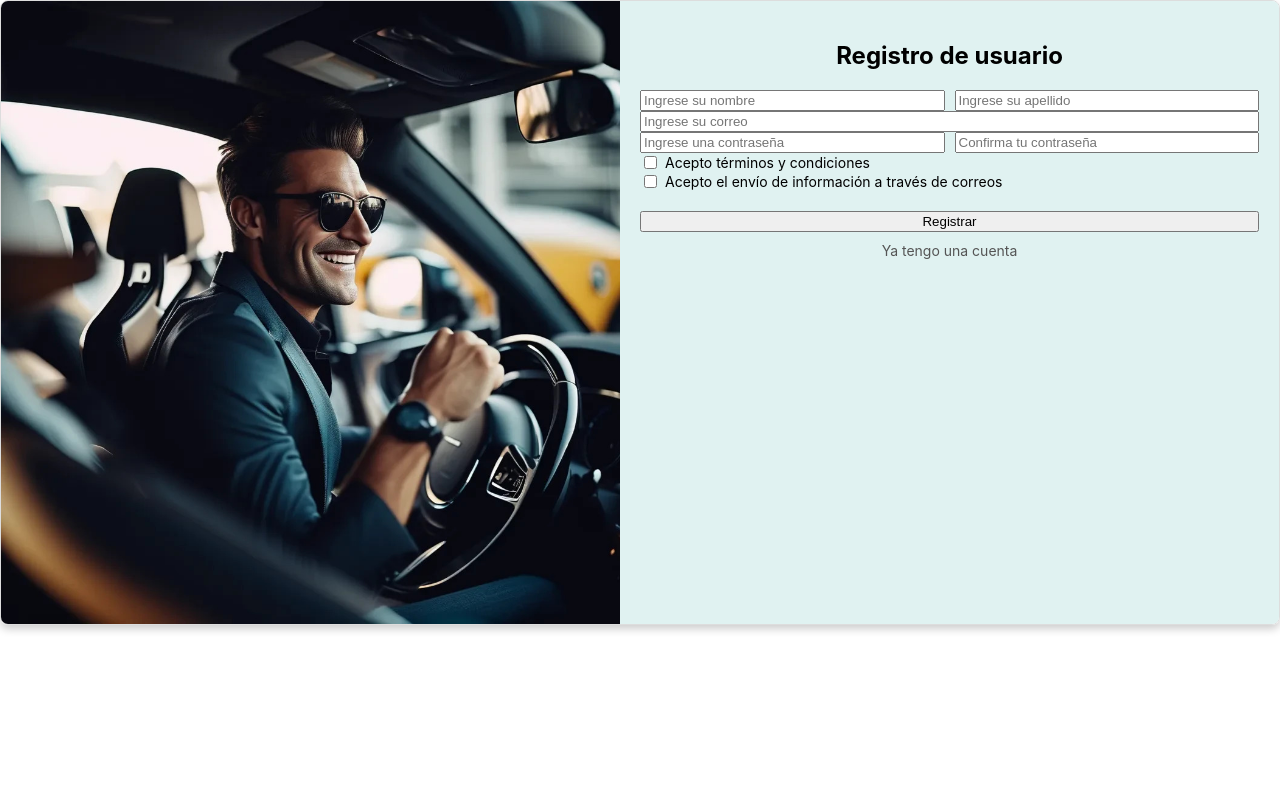
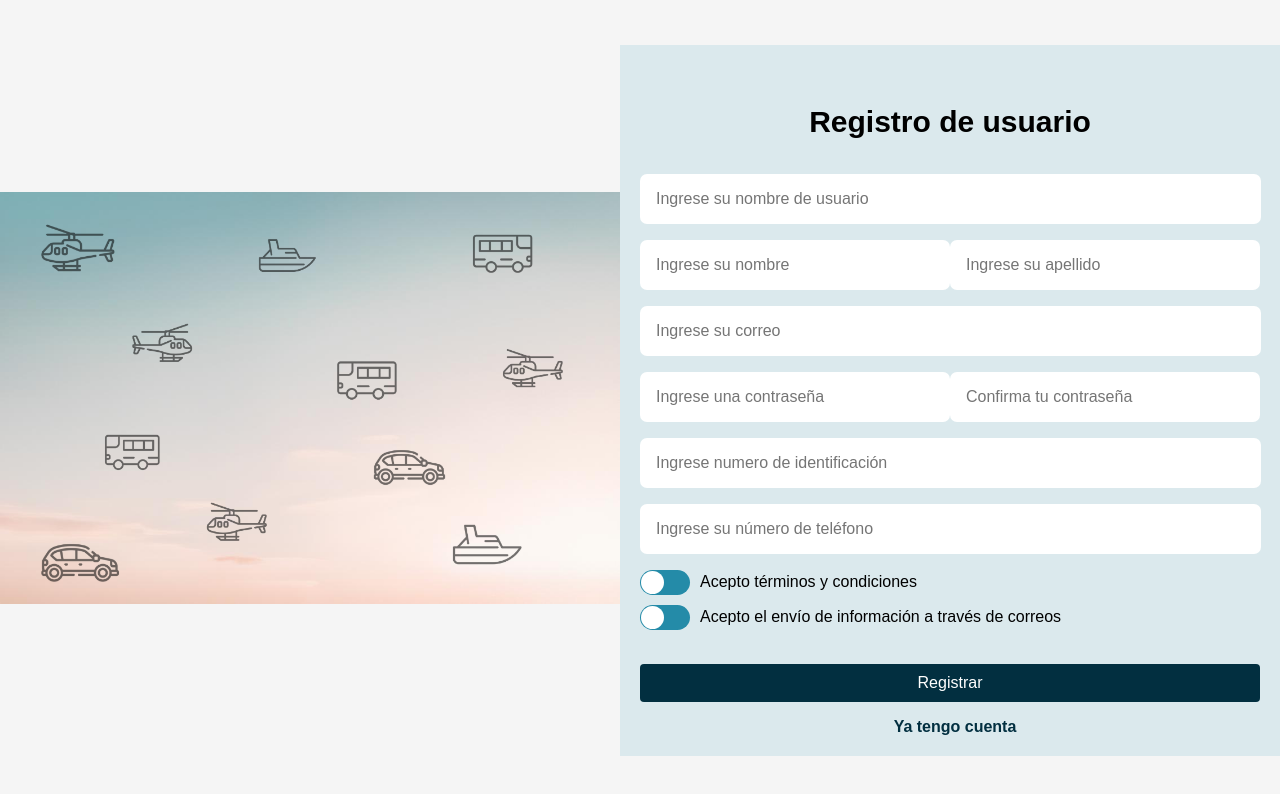
Before and after one commit to JhonnyGod/Drive-Now-Frontend, a React (Create React App) app in the folder drive-now/: page /register in a window 1280 px wide. Shown: the top 794 px of the page. Built offline with nearby package versions, Linux system fonts and the light colour scheme; a web font is replaced by a local one.

Commit message:
Modificación interfaz de registro

```diff
--- a/drive-now/src/pages/Login/login.css
+++ b/drive-now/src/pages/Login/login.css
@@ -10,14 +10,12 @@
     background-position: center;
     font-family: 'Lucida Bright', sans-serif;
 }
-
-
   .form {
     position: flex;
     background-color: #dbe9ed;
     padding: 3rem;
     border-radius: 5px;
-    box-shadow: 0 6px 8px rgba(0, 0, 0, 0.1);
+    box-shadow: 0 10px 15px rgba(0, 0, 0, 0.1);
     width: 100%;
     max-width: 420px;
     transition: transform 0.3s ease, box-shadow 0.3s ease;
@@ -55,7 +53,7 @@
     position: relative;
   }
 
-  .icon{
+  .icon {
     position: absolute;
     top: 70%;
     transform: translateY(-50%);
@@ -157,3 +155,26 @@
     border-radius: 10px;
     color: #9CD7E6;
   }
+
+  @keyframes zoomIn {
+    0% {
+      opacity: 0;
+      transform: scale(0.9);
+    }
+    100% {
+      opacity: 1;
+      transform: scale(1);
+    }
+  }
+
+  .form {
+    opacity: 0;
+    animation: zoomIn 0.4s ease-out forwards;
+    transform-origin: center;
+  }
+
+  @media (max-width: 600px) {
+    .form input {
+      font-size: 2rem;
+    }
+  }
--- a/drive-now/src/pages/Login/login.jsx
+++ b/drive-now/src/pages/Login/login.jsx
@@ -87,7 +87,7 @@ export const Login = () => {
     <>
     <div className="container">
       <form onSubmit={handleSubmit} className="form">
-      <div className="forgot-password">
+          <div className="forgot-password">
             <a href="#" className="Return" > Regresar </a>
           </div>
         <div className="profile-image-container">
@@ -118,7 +118,7 @@ export const Login = () => {
             className="input"
             placeholder="Ingresa tu contraseña"
           />
-          <i className="fas fa-lock icon"></i>
+          <i className="fas fa-lock icon" ></i>
         </div>
         <button type="submit" className="button">Iniciar</button>
         <div className="link">
--- a/drive-now/src/pages/PasswordForgot/recover.jsx
+++ b/drive-now/src/pages/PasswordForgot/recover.jsx
@@ -47,6 +47,7 @@ const Recover = () => {
             <div className="Recover">
                 <h1>Recuperar contraseña</h1>
                 <form onSubmit={recoverPasswordFunction}>
+                <div className="line">
                     <input
                         type="email"
                         id="email"
@@ -55,6 +56,8 @@ const Recover = () => {
                         placeholder="Ingresa tu correo electrónico."
                         required
                     />
+                    <i className="fas fa-envelope recover_icon"></i>
+                  </div>
                     <button type="submit" className='sendbutton'>Enviar</button>
                 </form>
                 {showModal && (
--- a/drive-now/src/pages/Register/register.css
+++ b/drive-now/src/pages/Register/register.css
@@ -1,12 +1,12 @@
 /* RegistroUsuario.css */
 
 .registro-container {
-    display: flex;
-    margin: auto;
-    border: 1px solid #ddd;
-    border-radius: 8px;
-    overflow: hidden;
-    box-shadow: 0 4px 8px rgba(0, 0, 0, 0.2);
+  display: flex;
+  justify-content: center;
+  align-items: center;
+  height: 100vh ;
+  font-family: 'Lucida Bright', sans-serif;
+  background-color: #f5f5f5;
   }
 
   .imagen-lateral {
@@ -22,19 +22,33 @@
   .formulario-registro {
     flex: 1;
     padding: 20px;
-    background-color: #e0f2f1;
+    background-color: #dbe9ed;
   }
 
   .formulario-registro h2 {
     text-align: center;
-    margin-bottom: 20px;
-    font-size: 24px;
+    margin-top: 40px;
+    margin-bottom: 35px;
+    font-size: 30px;
     font-weight: bold;
+    font-family: 'Lucida Bright', sans-serif;
+
   }
 
   .formulario-registro form {
     display: flex;
     flex-direction: column;
+  }
+
+  .username{
+    display: flex;
+    justify-content: center;
+    width: 95%;
+    padding: 1rem;
+    border-radius: 7px;
+    border: 1px;
+    font-size: 1rem;
+    font-family: 'Lucida Bright', sans-serif;
   }
 
   .campo-doble {
@@ -46,50 +60,186 @@
     flex: 1;
   }
 
-  .campo-doble[type="text"],
-  .campo-doble[type="email"],
-  .campo-doble[type="password"] {
-    padding: 10px;
-    margin-bottom: 10px;
-    border: 1px solid #ccc;
-    border-radius: 4px;
-    font-size: 14px;
+  .name{
+    display: flex;
+    justify-content: space-between;
+    align-items: center;
+    margin-top: 1rem;
+    padding-bottom: 1rem;
   }
 
-  .checkbox-container {
+  .Nombre{
     display: flex;
-    flex-direction: column;
-    margin-bottom: 20px;
+    justify-content: center;
+    width: 45%;
+    padding: 1rem;
+    border-radius: 7px;
+    border: 1px;
+    font-size: 1rem;
+    font-family: 'Lucida Bright', sans-serif;
+  }
+  .Apellido{
+    display: flex;
+    justify-content: center;
+    width: 45%;
+    padding: 1rem;
+    border-radius: 7px;
+    border: 1px;
+    font-size: 1rem;
+    font-family: 'Lucida Bright', sans-serif;
   }
 
-  .checkbox-container label {
-    font-size: 14px;
+  .email_register{
     display: flex;
-    align-items: center;
+    justify-content: center;
+    width: 95%;
+    padding: 1rem;
+    border-radius: 7px;
+    border: 1px;
+    font-size: 1rem;
+    font-family: 'Lucida Bright', sans-serif;
   }
 
-  .checkbox-container input[type="checkbox"] {
-    margin-right: 8px;
+
+
+  .contraseñas{
+    display: flex;
+    justify-content: space-between;
+    align-items: center;
+    margin-top: 1rem;
+    padding-bottom: 1rem;
+  }
+  .contra{
+    display: flex;
+    justify-content: center;
+    width: 45%;
+    padding: 1rem;
+    border-radius: 7px;
+    border: 1px;
+    font-size: 1rem;
+    font-family: 'Lucida Bright', sans-serif;
+  }
+  .Recontra{
+    display: flex;
+    justify-content: center;
+    width: 45%;
+    padding: 1rem;
+    border-radius: 7px;
+    border: 1px;
+    font-size: 1rem;
+    font-family: 'Lucida Bright', sans-serif;
   }
 
-  .registrar {
+  .documento{
+    display: flex;
+    justify-content: center;
+    width: 95%;
+    padding: 1rem;
+    border-radius: 7px;
+    border: 1px;
+    font-size: 1rem;
+    font-family: 'Lucida Bright', sans-serif;
+  }
+  .telefono{
+    display: flex;
+    justify-content: center;
+    width: 95%;
+    padding: 1rem;
+    border-radius: 7px;
+    margin-top: 1rem;
+    margin-bottom: 1rem;
+    border: 1px;
+    font-size: 1rem;
+    font-family: 'Lucida Bright', sans-serif;
+  }
+
+.checkbox-container label {
+  display: flex;
+  align-items: center;
+  margin-bottom: 10px;
+  font-size: 16px;
+}
+
+.toggle-button {
+  width: 50px;
+  height: 25px;
+  background-color: #248BA8;
+  border-radius: 25px;
+  position: relative;
+  cursor: pointer;
+  margin-right: 10px;
+  transition: background-color 0.3s;
+}
+
+.toggle-button.active {
+  background-color: #022F40;
+}
+
+.toggle-switch {
+  width: 23px;
+  height: 23px;
+  background-color: #fff;
+  border-radius: 50%;
+  position: absolute;
+  top: 1px;
+  left: 1px;
+  transition: left 0.3s;
+}
+
+.toggle-button.active .toggle-switch {
+  left: 26px;
+}
+
+  .Registrar {
     padding: 10px;
-    background-color: #2e7d32;
     color: white;
+    background-color: #022F40;
     border: none;
     border-radius: 4px;
-    font-size: 16px;
+    margin-top: 1.5rem;
+    font-size: 1rem;
     cursor: pointer;
     transition: background-color 0.3s;
   }
 
-  .registrar:hover {
-    background-color: #1b5e20;
+  .Registrar:hover {
+    background-color: #248BA8;
+  }
+  .return_login{
+    text-align: center;
+    margin-top: 1rem;
+    font-weight: bold;
+    padding-left: 10px;
+    margin-top: 1rem;
   }
 
-  p {
-    text-align: center;
-    margin-top: 10px;
-    font-size: 14px;
-    color: #555;
+  .Regreso {
+    color: #022F40;
+    text-decoration: none;
+
   }
+
+  .Regreso:hover {
+    border-radius: 10px;
+    color: #248BA8;
+  }
+
+  @keyframes fadeIn {
+    from {
+        opacity: 0;
+        transform: translateY(20px);
+    }
+
+    to {
+        opacity: 1;
+        transform: translateY(0);
+    }
+}
+
+.formulario-registro {
+    animation: fadeIn 0.5s ease-out;
+}
+
+.imagen-lateral {
+    animation: fadeIn 0.5s ease-out;
+}
--- a/drive-now/src/pages/Register/register.jsx
+++ b/drive-now/src/pages/Register/register.jsx
@@ -1,11 +1,22 @@
-import React, { useState } from 'react';
 import './register.css';
-import image from '../../Assets/chofer.jpg';
+import image from '../../Assets/fondo.png';
+import { useState } from 'react';
+import { useNavigate } from 'react-router-dom';
 
 const Register = () => {
+  const [acceptTerms, setAcceptTerms] = useState(false);
+  const [acceptEmails, setAcceptEmails] = useState(false);
+  const navigate = useNavigate();
+
+  const login_return = async (e) => {
+    e.preventDefault();
+    navigate('/');
+  }
+
 
 //TODO: Crear la lógica para el registro de usuario y ajustar el diseño de esta vista
   return (
+    <>
     <div className="registro-container">
       <div className="imagen-lateral">
         <img src= {image} alt="Persona en coche" />
@@ -13,28 +24,40 @@ const Register = () => {
       <div className="formulario-registro">
         <h2>Registro de usuario</h2>
         <form>
-          <div className="campo-doble">
-            <input type="text" placeholder="Ingrese su nombre" />
-            <input type="text" placeholder="Ingrese su apellido" />
+          <input className= "username" type="text" placeholder="Ingrese su nombre de usuario" />
+          <div className="name">
+            <input className= "Nombre" type="text" placeholder="Ingrese su nombre" />
+            <input className= "Apellido" type="text" placeholder="Ingrese su apellido" />
           </div>
           <input className= "email_register"type="email" placeholder="Ingrese su correo" />
-          <div className="campo-doble">
-            <input type="password" placeholder="Ingrese una contraseña" />
-            <input type="password" placeholder="Confirma tu contraseña" />
+          <div className="contraseñas">
+            <input className= "contra" type="password" placeholder="Ingrese una contraseña" />
+            <input className= "Recontra" type="password" placeholder="Confirma tu contraseña" />
           </div>
+          <input className= "documento" type="text" placeholder="Ingrese numero de identificación" />
+          <input className= "telefono" type="text" placeholder="Ingrese su número de teléfono" />
           <div className="checkbox-container">
-            <label>
-              <input type="checkbox" /> Acepto términos y condiciones
+          <label>
+              <div className={`toggle-button ${acceptTerms ? 'active' : ''}`} onClick={() => setAcceptTerms(prev => !prev)}>
+                <div className="toggle-switch" />
+              </div>
+              Acepto términos y condiciones
             </label>
             <label>
-              <input type="checkbox" /> Acepto el envío de información a través de correos
+              <div className={`toggle-button ${acceptEmails ? 'active' : ''}`} onClick={() => setAcceptEmails(prev => !prev)}>
+                <div className="toggle-switch" />
+              </div>
+              Acepto el envío de información a través de correos
             </label>
           </div>
-          <button className= "Registrar "type="submit">Registrar</button>
+          <button className= "Registrar" type="submit">Registrar</button>
+          <div className="return_login">
+            <a href="#" className="Regreso" onClick={login_return} > Ya tengo cuenta </a>
+          </div>
         </form>
-        <p>Ya tengo una cuenta</p>
       </div>
     </div>
+    </>
   )
 };
 
```
Also changed, not shown: drive-now/src/pages/PasswordForgot/recover.css (+25 -2 lines), drive-now/src/Assets/Fondoo.jpg (deleted), drive-now/src/Assets/chofer.jpg (deleted).
